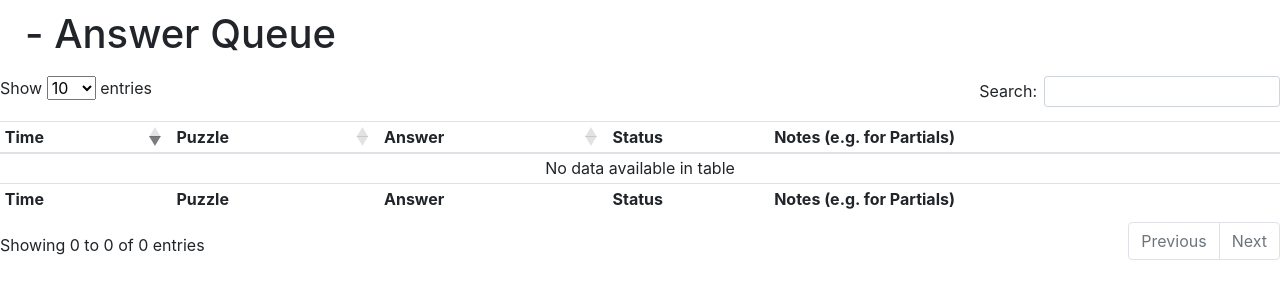
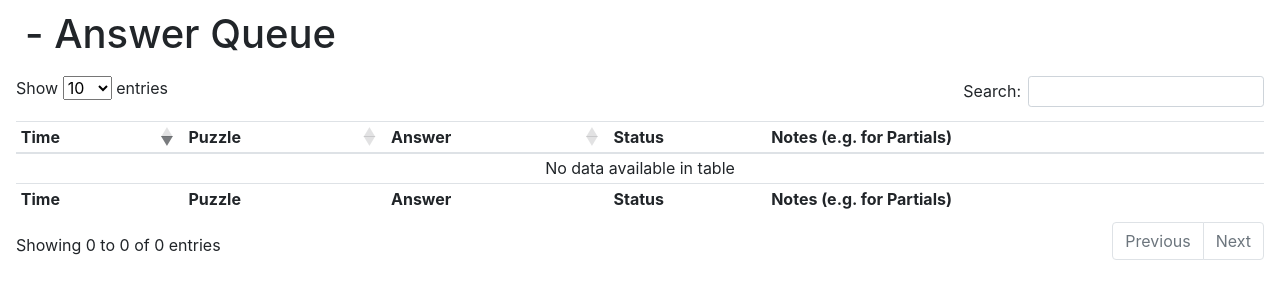
Before and after one commit to cardinalitypuzzles/cardboard, a Django app: template answers/templates/queue.html in a window 1280 px wide. Shown: the part 56-356 px from the top of the page. Run offline with Django 3.2, Linux system fonts and the light colour scheme; the template is opened without the code that fills it, so the values that code supplies are empty; parts of the project's set-up code (start-up, migrations or seed data) failed here and were passed over; some libraries are stand-ins or nearby versions.

Commit message:
Add padding around Answer Queue table

```diff
--- a/answers/templates/queue.html
+++ b/answers/templates/queue.html
@@ -12,6 +12,7 @@
     </div>
 </div>
 
+<div class="px-3 pb-3">
     <table class="table table-sm" id="queue" style="width:100%">
         <thead>
             <tr>
@@ -58,6 +59,7 @@
             </tr>
         </tfoot>
     </table>
+</div>
 
 <script type="text/javascript">
 $(document).ready(function() {
```
Lines whose indentation alone changed are shown as unchanged.
